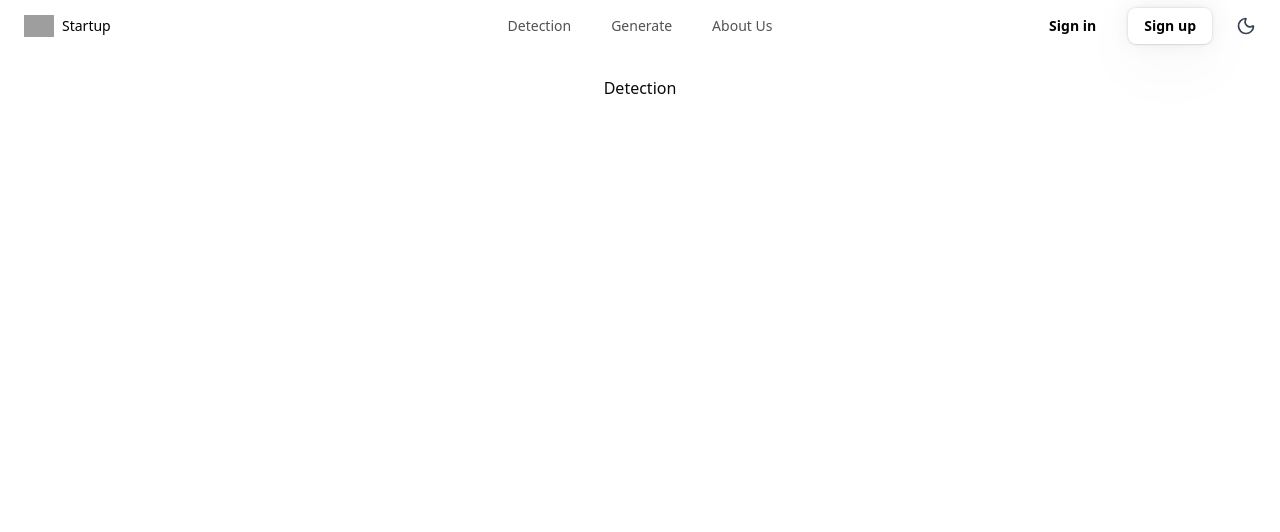
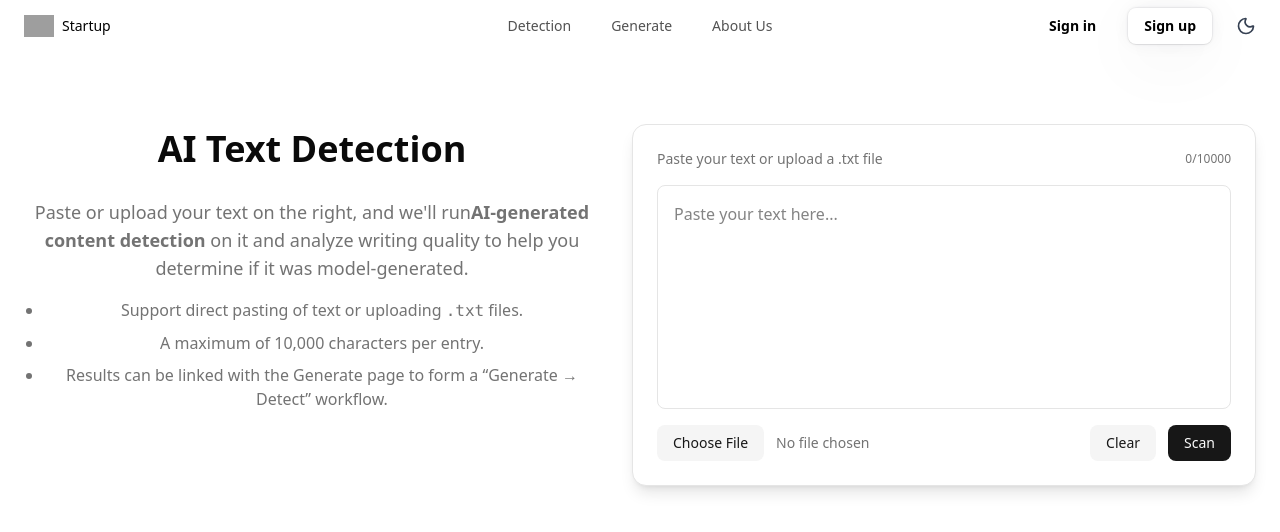
Before and after one commit to xrf657884281-hue/capstone-project-25t3-9900-f12a-almond, a React (Vite) app: page /detection in a window 1280 px wide. Shown: the top 532 px of the page. Built offline with nearby package versions, Linux system fonts and the light colour scheme; grey boxes are pictures that could not be loaded.

Commit message:
detection and generate page

```diff
--- /dev/null
+++ b/src/components/ui/card.tsx
@@ -0,0 +1,26 @@
+import * as React from "react";
+import { cn } from "@/lib/utils";
+
+export function Card({
+  className,
+  ...props
+}: React.HTMLAttributes<HTMLDivElement>) {
+  return (
+    <div
+      className={cn(
+        "rounded-xl border border-border bg-card text-card-foreground shadow",
+        className
+      )}
+      {...props}
+    />
+  );
+}
+
+export function CardContent({
+  className,
+  ...props
+}: React.HTMLAttributes<HTMLDivElement>) {
+  return (
+    <div className={cn("p-6", className)} {...props} />
+  );
+}
--- a/src/pages/Detection.tsx
+++ b/src/pages/Detection.tsx
@@ -1,12 +1,150 @@
+import { useRef, useState } from "react";
+import { motion } from "motion/react";
+import { Button } from "@/components/ui/button";
+import { Card, CardContent } from "@/components/ui/card";
 
+const MAX_LEN = 10000;
 
 const Detection = () => {
+  const [text, setText] = useState("");
+  const [error, setError] = useState<string | null>(null);
+  const [fileName, setFileName] = useState<string>("");
+  const inputRef = useRef<HTMLInputElement | null>(null);
+
+  const onTextChange = (v: string) => {
+    if (v.length > MAX_LEN) {
+      setError(`Text too long. Max ${MAX_LEN} characters.`);
+    } else {
+      setError(null);
+    }
+    setText(v.slice(0, MAX_LEN));
+  };
+
+  const handleUpload = async (file?: File | null) => {
+    if (!file) return;
+    setFileName(file.name);
+    if (file.type && file.type !== "text/plain") {
+      setError("Only .txt files are supported for upload.");
+      return;
+    }
+    try {
+      const content = await file.text();
+      onTextChange(content);
+    } catch {
+      setError("Failed to read file.");
+    }
+  };
+
+  const handleScan = () => {
+    if (!text.trim()) {
+      setError("Please paste or upload some text first.");
+      return;
+    }
+    setError(null);
+    // TODO: 接后端检测接口
+    console.log(
+      "Scanning text:",
+      text.slice(0, 120) + (text.length > 120 ? "..." : "")
+    );
+    alert("Mock scan triggered. Hook up your API in handleScan().");
+  };
+
+  const handleClear = () => {
+    setText("");
+    setError(null);
+    setFileName("");
+    if (inputRef.current) inputRef.current.value = "";
+  };
+
+  const triggerFileDialog = () => inputRef.current?.click();
+
   return (
-    <div>
-        Detection
+    <div className="min-h-screen flex flex-col lg:flex-row items-start justify-center gap-8 px-6 py-12 bg-background text-foreground">
 
+      <motion.section
+        initial={{ opacity: 0, x: -30 }}
+        animate={{ opacity: 1, x: 0 }}
+        transition={{ duration: 0.5 }}
+        className="flex-1 max-w-xl"
+      >
+        <h1 className="text-4xl font-bold mb-6 leading-snug">
+          AI Text Detection
+        </h1>
+        <p className="text-lg text-muted-foreground mb-4">
+          Paste or upload your text on the right, and we'll run
+          <strong>AI-generated content detection</strong> on it and analyze
+          writing quality to help you determine if it was model-generated.
+        </p>
+        <ul className="list-disc pl-5 text-muted-foreground space-y-2">
+          <li>
+            Support direct pasting of text or uploading <code>.txt</code> files.
+          </li>
+          <li>A maximum of {MAX_LEN.toLocaleString()} characters per entry.</li>
+          <li>
+            Results can be linked with the Generate page to form a “Generate →
+            Detect” workflow.
+          </li>
+        </ul>
+      </motion.section>
+
+      <motion.section
+        initial={{ opacity: 0, x: 30 }}
+        animate={{ opacity: 1, x: 0 }}
+        transition={{ duration: 0.5 }}
+        className="flex-1 w-full max-w-2xl"
+      >
+        <Card className="w-full shadow-lg border border-border">
+          <CardContent className="p-6 flex flex-col gap-4">
+            <div className="flex items-center justify-between">
+              <div className="text-sm text-muted-foreground">
+                Paste your text or upload a .txt file
+              </div>
+              <div className="text-xs text-muted-foreground">
+                {text.length}/{MAX_LEN}
+              </div>
+            </div>
+
+            <textarea
+              value={text}
+              onChange={(e) => onTextChange(e.target.value)}
+              placeholder="Paste your text here..."
+              className="w-full h-56 rounded-md p-4 border border-input bg-background text-foreground focus:ring-2 focus:ring-ring focus:outline-none resize-none"
+            />
+
+            <div className="flex items-center justify-between gap-4">
+              <input
+                ref={inputRef}
+                type="file"
+                accept=".txt,text/plain"
+                className="hidden"
+                onChange={(e) => handleUpload(e.target.files?.[0])}
+              />
+
+              <div className="flex items-center gap-3">
+                <Button variant="secondary" onClick={triggerFileDialog}>
+                  Choose File
+                </Button>
+                <span className="text-sm text-muted-foreground">
+                  {fileName ? fileName : "No file chosen"}
+                </span>
+              </div>
+
+              <div className="flex gap-3">
+                <Button variant="secondary" onClick={handleClear}>
+                  Clear
+                </Button>
+                <Button variant="default" onClick={handleScan}>
+                  Scan
+                </Button>
+              </div>
+            </div>
+
+            {error && <div className="text-sm text-red-500">{error}</div>}
+          </CardContent>
+        </Card>
+      </motion.section>
     </div>
-  )
-}
+  );
+};
 
-export default Detection
+export default Detection;
--- a/src/pages/Generate.tsx
+++ b/src/pages/Generate.tsx
@@ -1,12 +1,65 @@
-
+import { useState } from "react";
+import { motion } from "motion/react";
+import { Button } from "@/components/ui/button";
+import { Card, CardContent } from "../components/ui/card";
 
 const Generate = () => {
+  const [input, setInput] = useState("");
+
+  const handleGenerate = () => {
+    console.log("Generating fake news with input:", input);
+    // 后端接口
+  };
+
+  const handleClear = () => {
+    setInput("");
+  };
+
   return (
-    <div>
-        Generate
+    <div className="min-h-screen flex flex-col lg:flex-row items-start justify-center gap-8 px-6 py-12 bg-background text-foreground">
 
+      <motion.div
+        initial={{ opacity: 0, x: -30 }}
+        animate={{ opacity: 1, x: 0 }}
+        transition={{ duration: 0.5 }}
+        className="flex-1 max-w-xl"
+      >
+        <h1 className="text-4xl font-bold mb-6 leading-snug">
+          AI Fake News Generator
+        </h1>
+        <p className="text-lg text-muted-foreground mb-4">
+          This project explores the potential of<strong>AI-powered fake news generation and detection.</strong>
+          We built a multi-agent generator that simulates news text and tests the robustness of detection models.
+        </p>
+        <p className="text-base text-muted-foreground">
+          Here, you can enter a prompt or news snippet, and the system will help generate relevant text. We will then feed the results into the detection module for verification.
+        </p>
+      </motion.div>
+
+      <motion.div
+        initial={{ opacity: 0, x: 30 }}
+        animate={{ opacity: 1, x: 0 }}
+        transition={{ duration: 0.5 }}
+        className="flex-1 w-full max-w-2xl"
+      >
+        <Card className="w-full shadow-lg border border-border">
+          <CardContent className="p-6 flex flex-col gap-4">
+            <textarea
+              value={input}
+              onChange={(e) => setInput(e.target.value)}
+              placeholder="Paste your text or write a prompt..."
+              className="w-full h-56 rounded-md p-4 border border-input bg-background text-foreground focus:ring-2 focus:ring-ring focus:outline-none resize-none"
+            />
+            <div className="flex gap-4 justify-end">
+              <Button variant="secondary" onClick={handleClear}>Clear</Button>
+              <Button variant="default" onClick={handleGenerate}>Generate</Button>
+
+            </div>
+          </CardContent>
+        </Card>
+      </motion.div>
     </div>
-  )
-}
+  );
+};
 
-export default Generate
+export default Generate;
```
